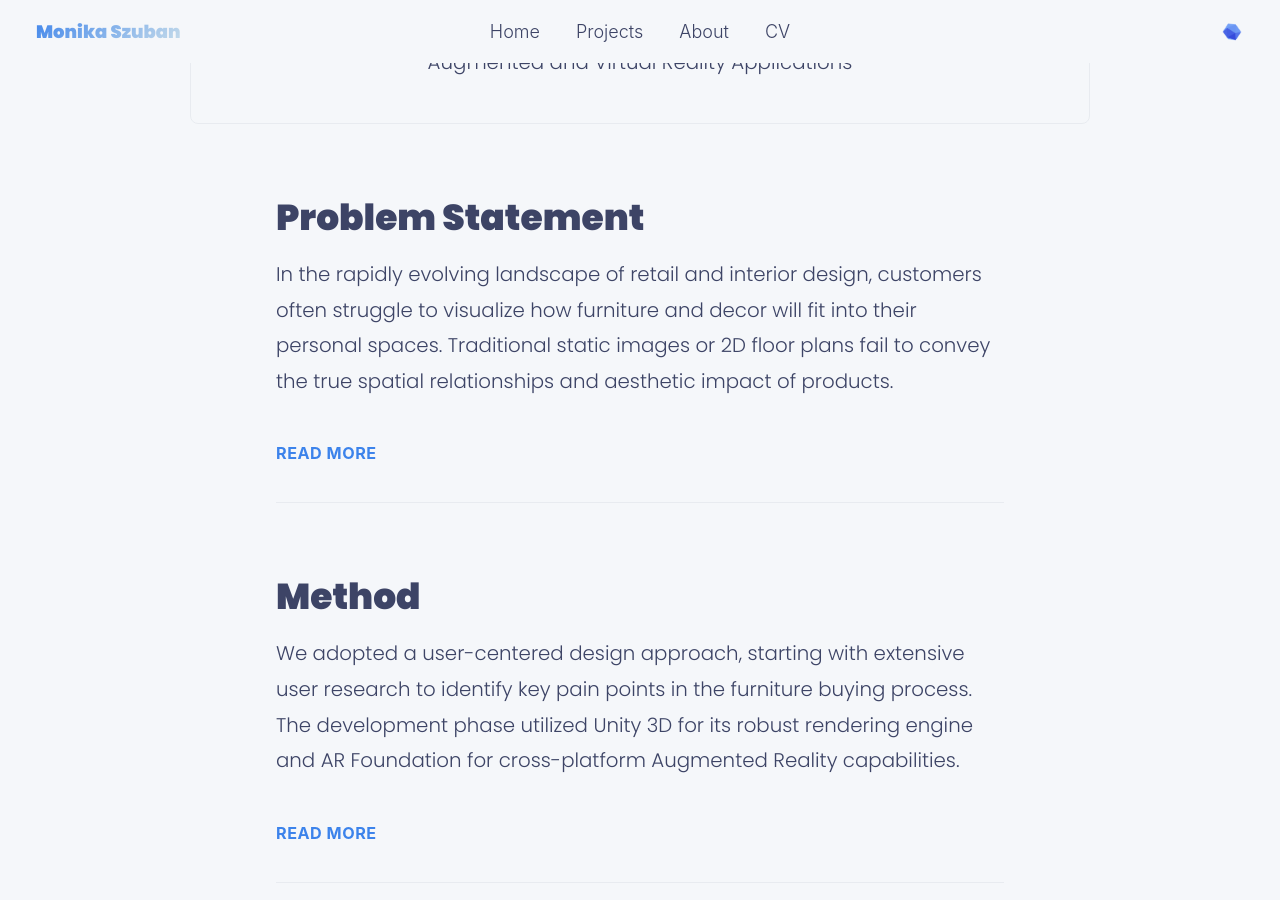
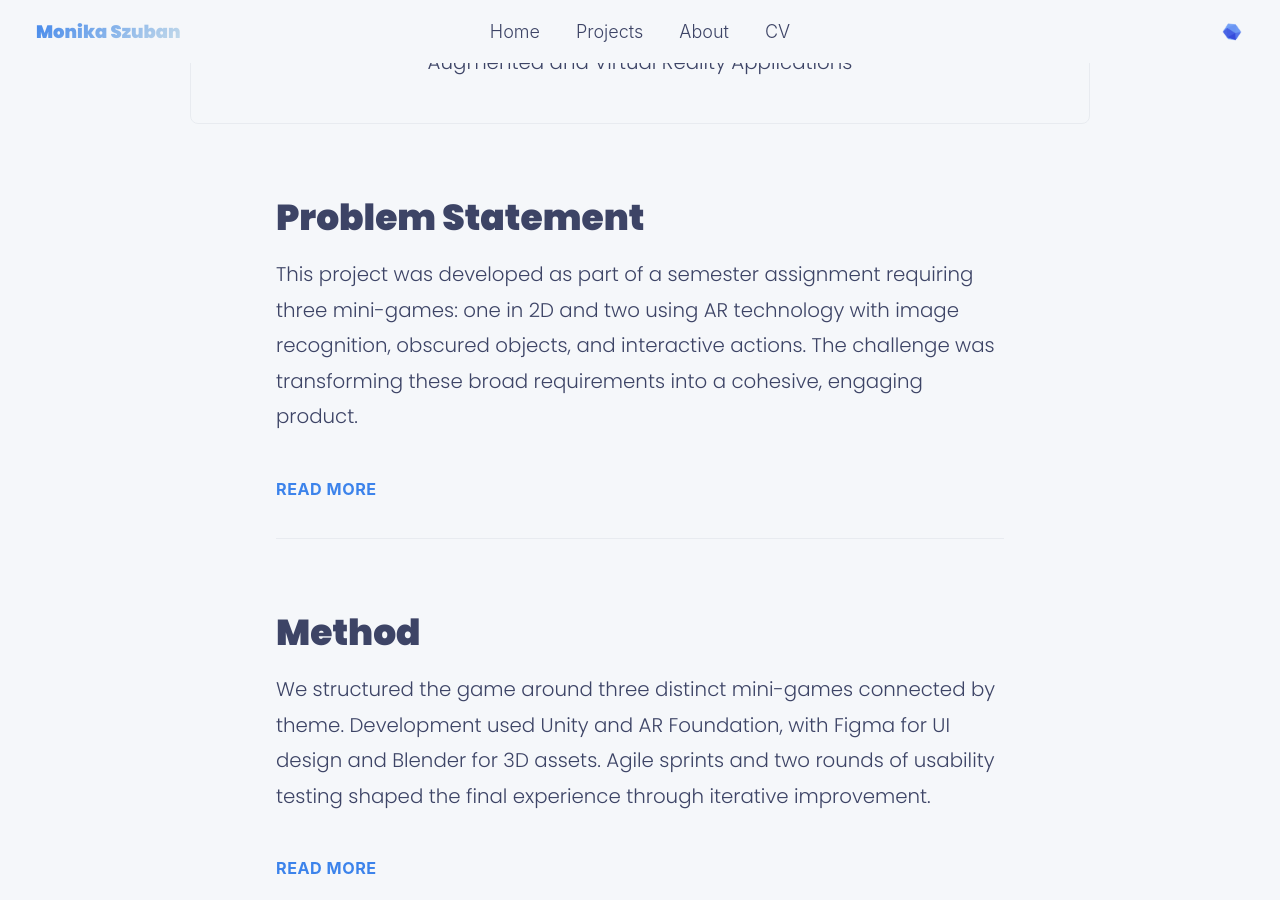
Before and after one commit to Mos6318/HackathonSecondTry, a Jekyll site: the page built from _pages/project-cdsinc.md, in a window 1280 px wide and 900 px high, scrolled down 879 px. Built offline with Jekyll 4.4.1, drawn with Linux system fonts in a browser that asks for light colours; a script bundle is joined from its source files by our own code; library files that are not in the unit come from our copies; some of the changed text lies outside the part shown.

Commit message:
Update CDSInc with real Cat Distribution System project content

```diff
--- a/_pages/project-cdsinc.md
+++ b/_pages/project-cdsinc.md
@@ -257,11 +257,11 @@ author_profile: false
     <h3>Problem Statement</h3>
     <div id="problem-content" class="collapsible-content">
       <p class="preview-text">
-        In the rapidly evolving landscape of retail and interior design, customers often struggle to visualize how furniture and decor will fit into their personal spaces. Traditional static images or 2D floor plans fail to convey the true spatial relationships and aesthetic impact of products.
+        This project was developed as part of a semester assignment requiring three mini-games: one in 2D and two using AR technology with image recognition, obscured objects, and interactive actions. The challenge was transforming these broad requirements into a cohesive, engaging product.
       </p>
       <div class="full-text">
-        <p>This "imagination gap" leads to hesitation in purchasing, higher return rates, and overall customer dissatisfaction. Furthermore, checking compatibility with existing furniture and lighting conditions is nearly impossible without physically having the product in the room.</p>
-        <p>Our challenge was to bridge this gap by creating an intuitive, immersive solution that empowers users to place, rotate, and interact with 3D product models in their own environment in real-time context.</p>
+        <p>Our team decided to frame the project around virtual cat care, blending playfulness with educational elements teaching responsibility in pet ownership. The goal was to create an experience where players could learn about caring for pets while having fun.</p>
+        <p>We named it <strong>Cat Distribution System Inc.</strong>, inspired by the idea that "cats adopt us, not the other way around." The concept balanced humor with purpose, giving the game both character and educational direction.</p>
       </div>
     </div>
     <button class="expand-btn" data-section="problem-content">Read More</button>
@@ -272,17 +272,19 @@ author_profile: false
     <h3>Method</h3>
     <div id="method-content" class="collapsible-content">
       <p class="preview-text">
-        We adopted a user-centered design approach, starting with extensive user research to identify key pain points in the furniture buying process. The development phase utilized Unity 3D for its robust rendering engine and AR Foundation for cross-platform Augmented Reality capabilities.
+        We structured the game around three distinct mini-games connected by theme. Development used Unity and AR Foundation, with Figma for UI design and Blender for 3D assets. Agile sprints and two rounds of usability testing shaped the final experience through iterative improvement.
       </p>
       <div class="full-text">
-        <p><strong>Phase 1: Research & Prototyping</strong><br>
-        Conducted interviews and surveys (N=50) to understand user needs. Created low-fidelity wireframes in Figma to map out the user journey and core interface elements.</p>
+        <p><strong>Three Mini-Games</strong><br>
+        <em>Memory Game (2D):</em> Classical matching of cat-related items under time and move limits.<br>
+        <em>Toy Hunt (AR):</em> Scan environment to find hidden boxes containing cat toys with interactive feedback.<br>
+        <em>Flappy Cat (AR):</em> Tilt-controlled obstacle avoidance game featuring the virtual cat.</p>
 
-        <p><strong>Phase 2: Development</strong><br>
-        Implement markerless AR tracking using ARKit/ARCore. optimized 3D assets for mobile performance using Blender. programmed interactive gestures (pinch-to-scale, rotate) in C#.</p>
+        <p><strong>Testing & Iteration</strong><br>
+        After the first usability round, we identified struggles with AR onboarding and progress visibility. We responded with tutorials, help overlays, and progress counters. By the second round, HARUS scores improved significantly.</p>
 
-        <p><strong>Phase 3: Testing</strong><br>
-        Performed usability testing sessions where users were tasked with furnishing a virtual room. Iterated on UI feedback to improve button placement and instructional cues.</p>
+        <p><strong>Tools Used</strong><br>
+        Unity & AR Foundation for development, Figma for UI design, Blender for 3D models, and AI tools (ChatGPT, Claude) for rapid prototyping and debugging support.</p>
       </div>
     </div>
     <button class="expand-btn" data-section="method-content">Read More</button>
@@ -293,16 +295,17 @@ author_profile: false
     <h3>Outcomes</h3>
     <div id="outcomes-content" class="collapsible-content">
       <p class="preview-text">
-        The final CDSInc application successfully demonstrated a seamless AR experience. User testing revealed a 40% increase in purchase confidence compared to viewing static images alone. The application runs smoothly on standard mid-range mobile devices with stable tracking.
+        The final game featured three fully integrated mini-games with measurably improved usability between test rounds. We made the game available on GitHub and were invited to showcase it at GG Bavaria Convention (March 2025), validating its educational and entertainment value.
       </p>
       <div class="full-text">
-        <p>Key achievements include:</p>
+        <p><strong>Key Achievements:</strong></p>
         <ul>
-          <li><strong>High Fidelity Rendering:</strong> Realistic lighting and material estimation.</li>
-          <li><strong>Intuitive UI:</strong> Users could place an object within 5 seconds of launching the AR session.</li>
-          <li><strong>Scalability:</strong> The backend architecture allows for easy addition of new catalog items without app updates.</li>
+          <li><strong>Functional AR Integration:</strong> Successfully implemented image recognition, object tracking, and interactive AR experiences across two mini-games.</li>
+          <li><strong>Improved Usability:</strong> HARUS survey scores showed significant improvement in onboarding clarity and progress tracking between testing rounds.</li>
+          <li><strong>Educational Impact:</strong> Balanced playful design with subtle lessons on pet care responsibility, achieving the project's dual purpose.</li>
+          <li><strong>External Recognition:</strong> Selected for showcase at GG Bavaria Convention, demonstrating the game's polish and appeal beyond the classroom.</li>
         </ul>
-        <p>The project received top marks in the "Augmented and Virtual Reality Applications" course for its technical implementation and polished user experience.</p>
+        <p>The project received top marks in the "Augmented and Virtual Reality Applications" course and is <a href="https://github.com/Mos6318/HackathonSecondTry" target="_blank">available on GitHub</a> for download.</p>
       </div>
     </div>
     <button class="expand-btn" data-section="outcomes-content">Read More</button>
```
Also changed, not shown: _pages/about.md (+1 -1 lines).
